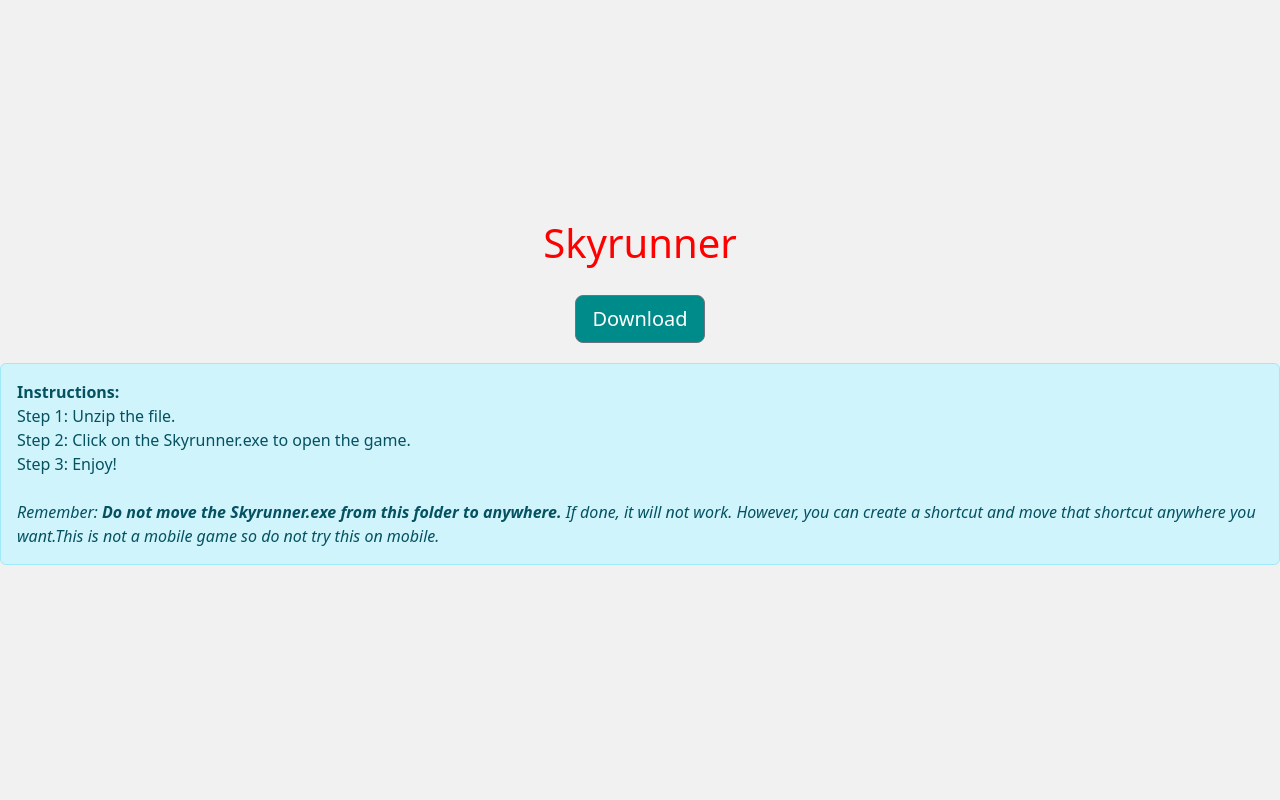
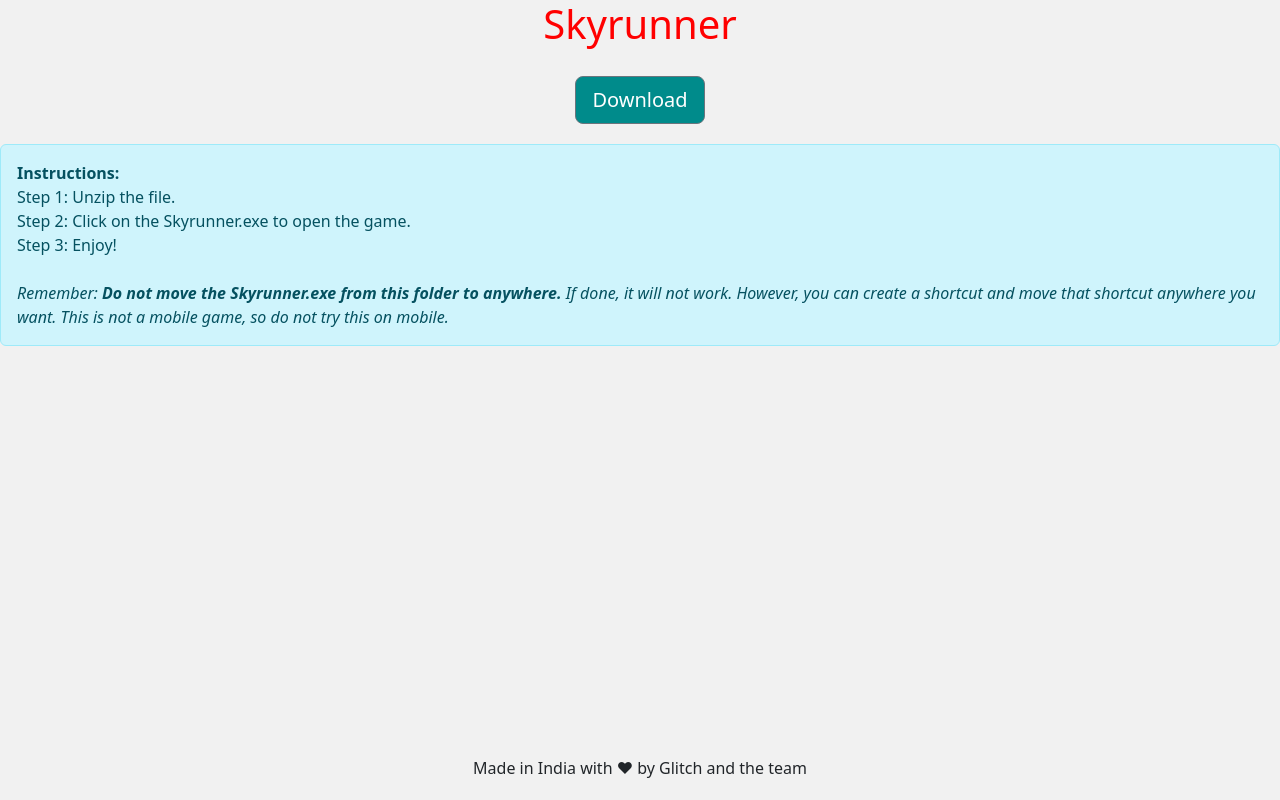
Before and after one commit to Arkadipta-Kundu/SkyRunner, a plain HTML site: page index.html in a window 1280 px wide. Drawn offline with nearby package versions, Linux system fonts and the light colour scheme.

Commit message:
footer added

```diff
--- a/index.html
+++ b/index.html
@@ -36,6 +36,14 @@
         .instructions {
             margin-top: 20px;
         }
+
+        /* Footer styles */
+        .footer {
+            margin-top: auto;
+            background-color: #f1f1f1;
+            padding: 20px;
+            text-align: center;
+        }
     </style>
 </head>
 
@@ -50,9 +58,16 @@
         Step 1: Unzip the file.<br>
         Step 2: Click on the Skyrunner.exe to open the game.<br>
         Step 3: Enjoy!<br><br>
-        <em>Remember: <strong>Do not move the Skyrunner.exe from this folder to anywhere.</strong> If done, it will not work. However,
-            you can create a shortcut and move that shortcut anywhere you want.This is not a mobile game so do not try this on mobile.</em>
+        <em>Remember: <strong>Do not move the Skyrunner.exe from this folder to anywhere.</strong> If done, it will not
+            work. However,
+            you can create a shortcut and move that shortcut anywhere you want. This is not a mobile game, so do not try
+            this on mobile.</em>
     </div>
+
+    <!-- Bootstrap Footer -->
+    <footer class="footer">
+        Made in India with ❤ by Glitch and the team
+    </footer>
 
     <script src="https://cdn.jsdelivr.net/npm/bootstrap@5.3.1/dist/js/bootstrap.bundle.min.js"
         integrity="sha384-HwwvtgBNo3bZJJLYd8oVXjrBZt8cqVSpeBNS5n7C8IVInixGAoxmnlMuBnhbgrkm"
```
